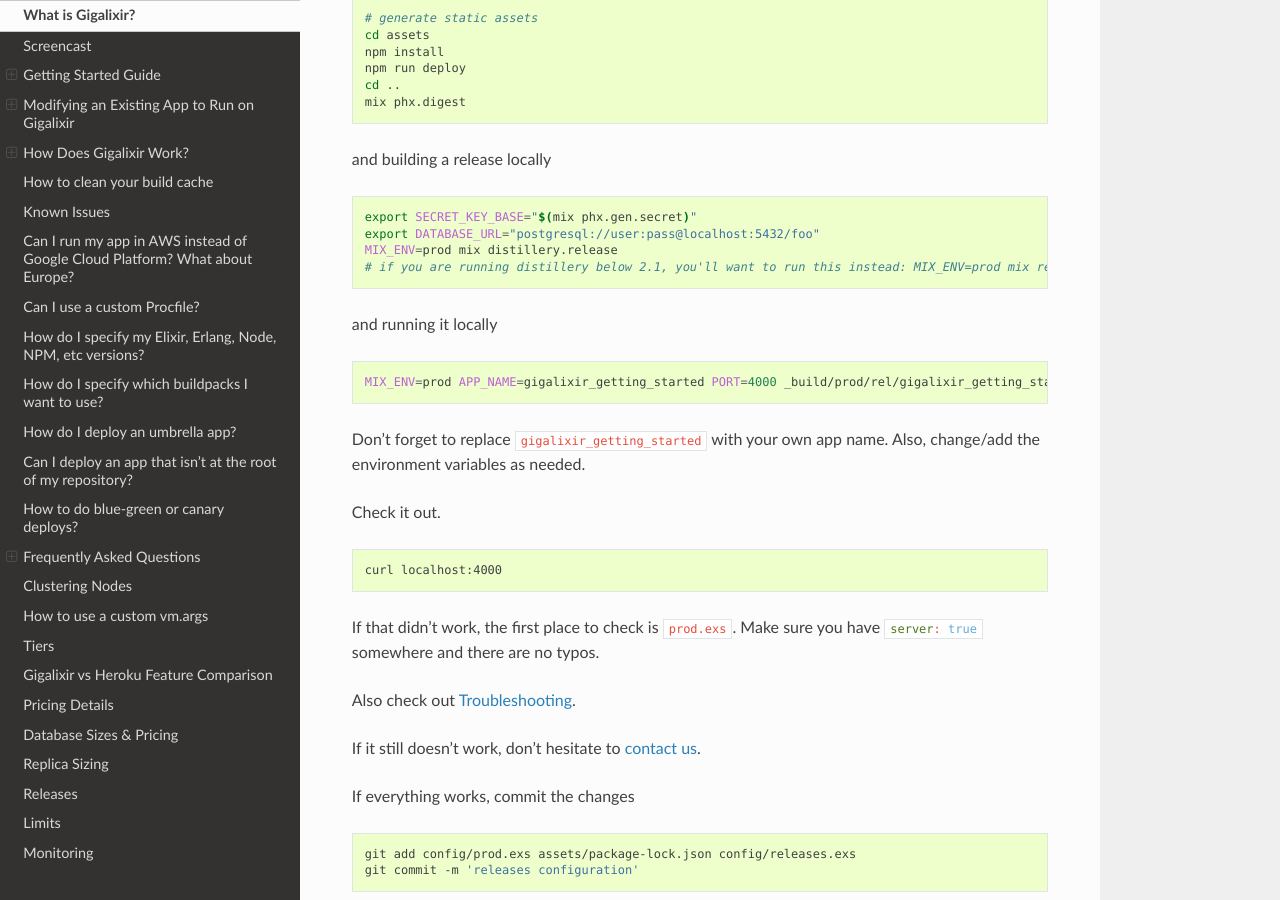
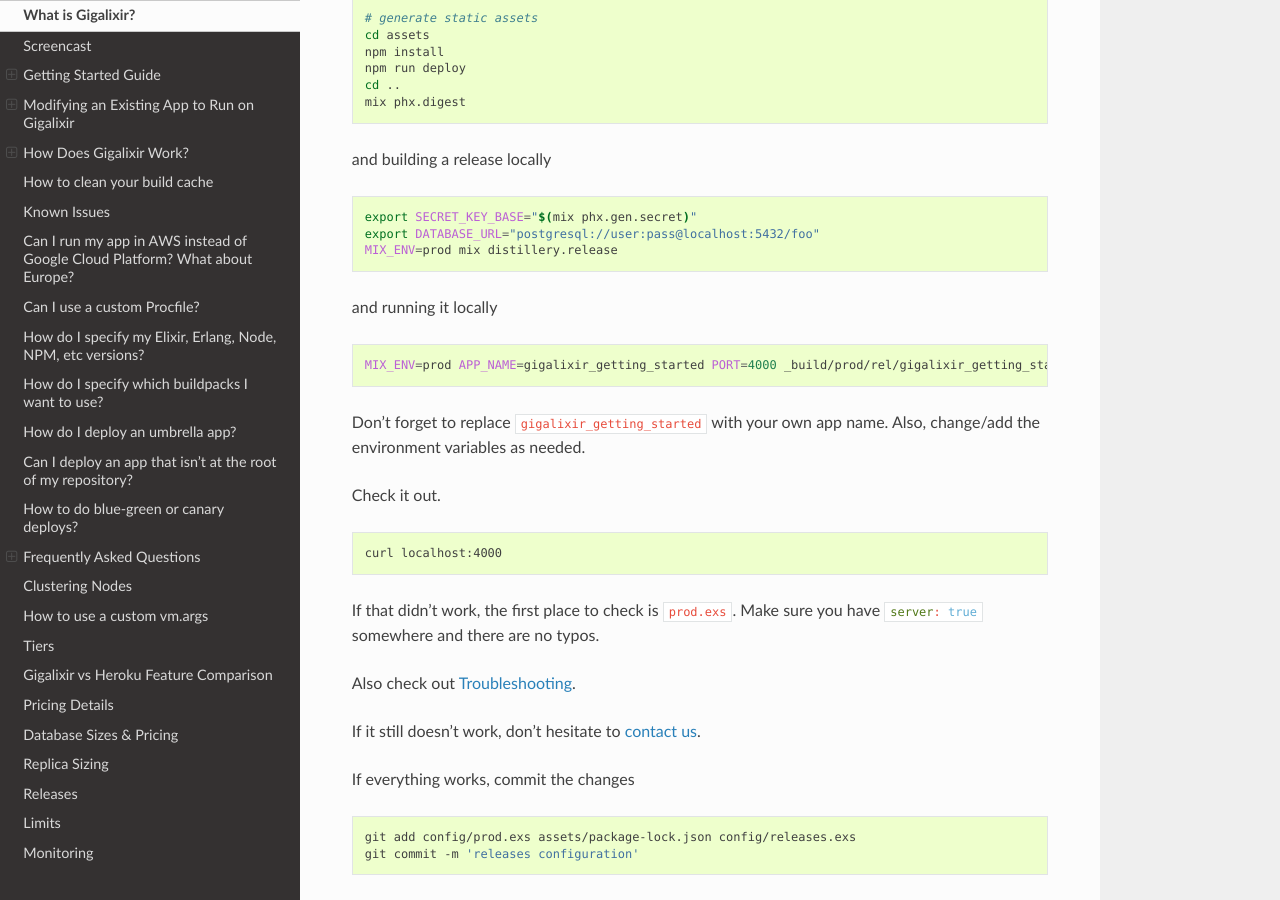
Before and after one commit to gigalixir/gigalixir-cli, a Sphinx documentation site: the page built from docs/source/main.rst, in a window 1280 px wide and 900 px high, scrolled down 13939 px. Built offline with Sphinx 7.4.7 and the Read the Docs theme 2.0.0, drawn with Linux system fonts in a browser that asks for light colours.

Commit message:
Remove confusing line
Remove confusing code comment about Distillery in the Elixir Releases instructions

```diff
--- a/docs/source/main.rst
+++ b/docs/source/main.rst
@@ -626,7 +626,6 @@ and building a release locally
     export SECRET_KEY_BASE="$(mix phx.gen.secret)"
     export DATABASE_URL="postgresql://user:pass@localhost:5432/foo"
     MIX_ENV=prod mix distillery.release
-    # if you are running distillery below 2.1, you'll want to run this instead: MIX_ENV=prod mix release
 
 and running it locally
 
```
